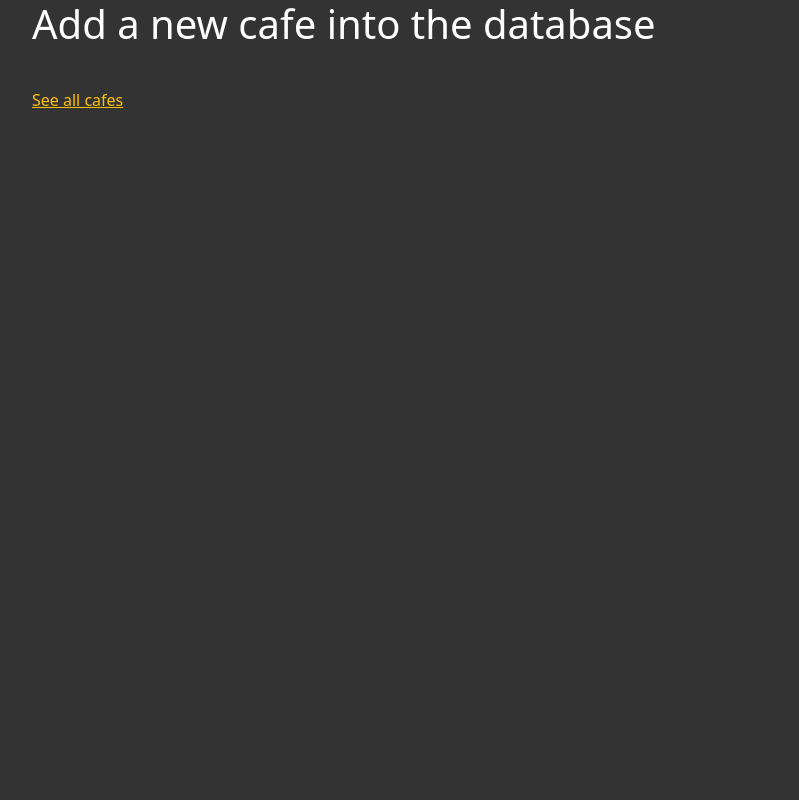
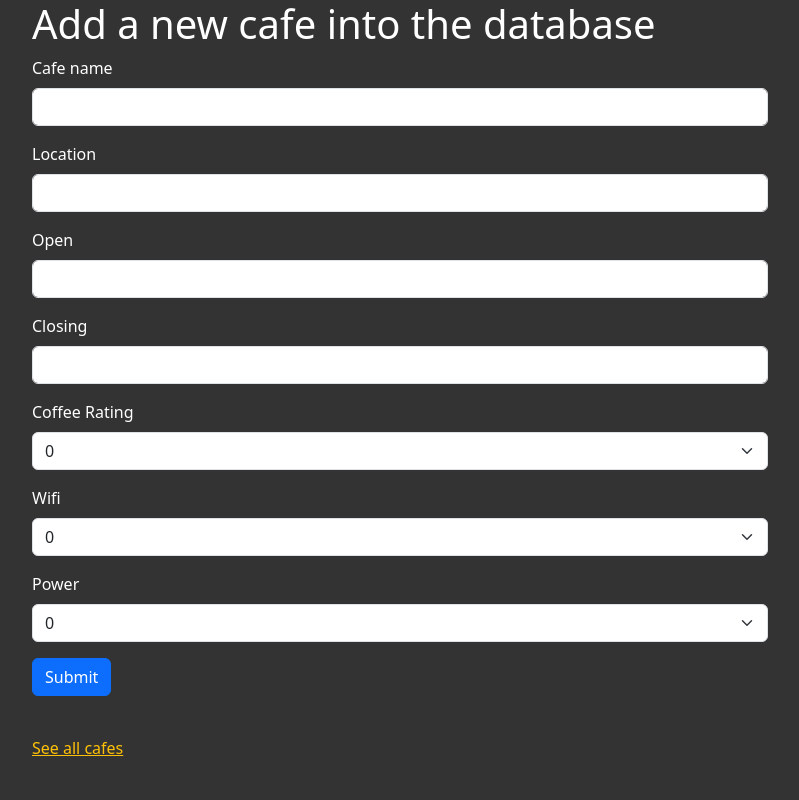
Before and after one commit to J-Bills/day_62, a Flask app: page /add in a window 1280 px wide. Shown: the whole page, without its empty margins (50-849 px from the left). Run offline with Flask 3, Linux system fonts and the light colour scheme; some libraries are stand-ins or nearby versions.

Commit message:
Finishing Coffee and WIFI project, cafe broken because beautiful-flask tables are broken

```diff
--- a/day-62-starting-files-coffee-and-wifi/main.py
+++ b/day-62-starting-files-coffee-and-wifi/main.py
@@ -1,9 +1,10 @@
 from flask import Flask, render_template
 from flask_bootstrap import Bootstrap5
 from flask_wtf import FlaskForm
-from wtforms import StringField, SubmitField
-from wtforms.validators import DataRequired
-import csv
+from wtforms import StringField, SubmitField, SelectField
+from wtforms.validators import DataRequired, URL
+import pandas as pd
+# import csv
 
 '''
 Red underlines? Install the required packages first:
@@ -25,6 +26,12 @@ Bootstrap5(app)
 
 class CafeForm(FlaskForm):
     cafe = StringField('Cafe name', validators=[DataRequired()])
+    location = StringField('Location', validators=[DataRequired(),URL()])
+    open = StringField('Open', validators=[DataRequired()])
+    closing = StringField('Closing', validators=[DataRequired()])
+    coffee = SelectField('Coffee Rating', validators=[DataRequired()], choices=['0','1','2','3','4','5'])
+    wifi = SelectField('Wifi', validators=[DataRequired()], choices=['0','1','2','3','4','5'])
+    power = SelectField('Power', validators=[DataRequired()], choices=['0','1','2','3','4','5'])
     submit = SubmitField('Submit')
 
 # Exercise:
@@ -37,16 +44,41 @@ class CafeForm(FlaskForm):
 
 
 # all Flask routes below
+# noinspection PyPackageRequirements
 @app.route("/")
-def home():
+def index():
+    df = pd.read_csv('cafe-data.csv')
+    list_of_rows = list()
+    for indx, row in df.iterrows():
+        d = row.to_dict()
+        list_of_rows.append(d)
+    print(list_of_rows[0])
     return render_template("index.html")
 
 
-@app.route('/add')
+@app.route('/add',methods=['GET','POST'] )
 def add_cafe():
     form = CafeForm()
     if form.validate_on_submit():
         print("True")
+        new_listing = {
+            'Cafe Name': form.cafe.data,
+            'Location': form.location.data,
+            'Open': form.open.data,
+            'Closing': form.closing.data,
+            'Coffee': form.coffee.data,
+            'Wifi': form.wifi.data,
+            'Power': form.power.data
+        }
+        output=''
+        for v in new_listing.values():
+            output += f'{v},'
+        output = output[:-1]
+        output+='\n'
+        with open('cafe-data.csv', 'a')as csv:
+            csv.writelines(output)
+            message = "Cafe Submitted Successfully"
+        return render_template('add.html',form=form, msg=message)
     # Exercise:
     # Make the form write a new row into cafe-data.csv
     # with   if form.validate_on_submit()
@@ -55,13 +87,12 @@ def add_cafe():
 
 @app.route('/cafes')
 def cafes():
-    with open('cafe-data.csv', newline='', encoding='utf-8') as csv_file:
-        csv_data = csv.reader(csv_file, delimiter=',')
-        list_of_rows = []
-        for row in csv_data:
-            list_of_rows.append(row)
+    df = pd.read_csv('cafe-data.csv')
+    list_of_rows = list()
+    for indx, row in df.iterrows():
+        d = row.to_dict()
+        list_of_rows.append(d)
     return render_template('cafes.html', cafes=list_of_rows)
 
-
 if __name__ == '__main__':
-    app.run(debug=True)
+    app.run(debug=True, use_reloader=True)
--- a/day-62-starting-files-coffee-and-wifi/templates/add.html
+++ b/day-62-starting-files-coffee-and-wifi/templates/add.html
@@ -1,17 +1,19 @@
 {% extends 'base.html' %}
-{%from 'bootstrap4/form.html' import render_form %}
+{%from 'bootstrap5/form.html' import render_form %}
 {% block title %}Add A New Cafe{% endblock %}
 
 {% block content %}
 <div class="container">
   <div class="row">
     <div class="col-sm-12 col-md-8">
-
+      {%if msg%}
+      <h1>{{msg}}</h1>
+      {%else%}
       <h1>Add a new cafe into the database</h1>
-
+      {%endif%}
       <!-- This is where your WTForm will go -->
-
-	  <p class="space-above"><a href="#">See all cafes</a></p>
+      {{render_form(form)}}
+	  <p class="space-above"><a href="{{url_for('cafes')}}">See all cafes</a></p>
 
     </div>
   </div>
--- a/day-62-starting-files-coffee-and-wifi/templates/base.html
+++ b/day-62-starting-files-coffee-and-wifi/templates/base.html
@@ -12,8 +12,8 @@
     {{ bootstrap.load_css() }}
 
     <!-- Link to the styles.css here to apply styling to all the child templates.-->
-      <link href="../static/css/styles.css" rel="stylesheet" />
     {% endblock %}
+    <link href="../static/css/styles.css" rel="stylesheet" />
     <title>{% block title %}{% endblock %}</title>
   </head>
   <body>
--- a/day-62-starting-files-coffee-and-wifi/templates/index.html
+++ b/day-62-starting-files-coffee-and-wifi/templates/index.html
@@ -8,7 +8,7 @@
   <p class="lead">Want to work in a cafe but need power and wifi?</p>
   <hr class="my-4">
   <p>You've found the right place! Checkout my collection of cafes with data on power socket availability, wifi speed and coffee quality.</p>
-  <a class="btn btn-warning btn-lg" href="#" role="button">Show Me!</a>
+  <a class="btn btn-warning btn-lg" href="{{url_for('cafes')}}" role="button">Show Me!</a>
 </div>
     </div>
 
```
Also changed, not shown: day-62-starting-files-coffee-and-wifi/templates/cafes.html (+4 -5 lines), day-62-starting-files-coffee-and-wifi/cafe-data.csv (line endings or trailing spaces).
